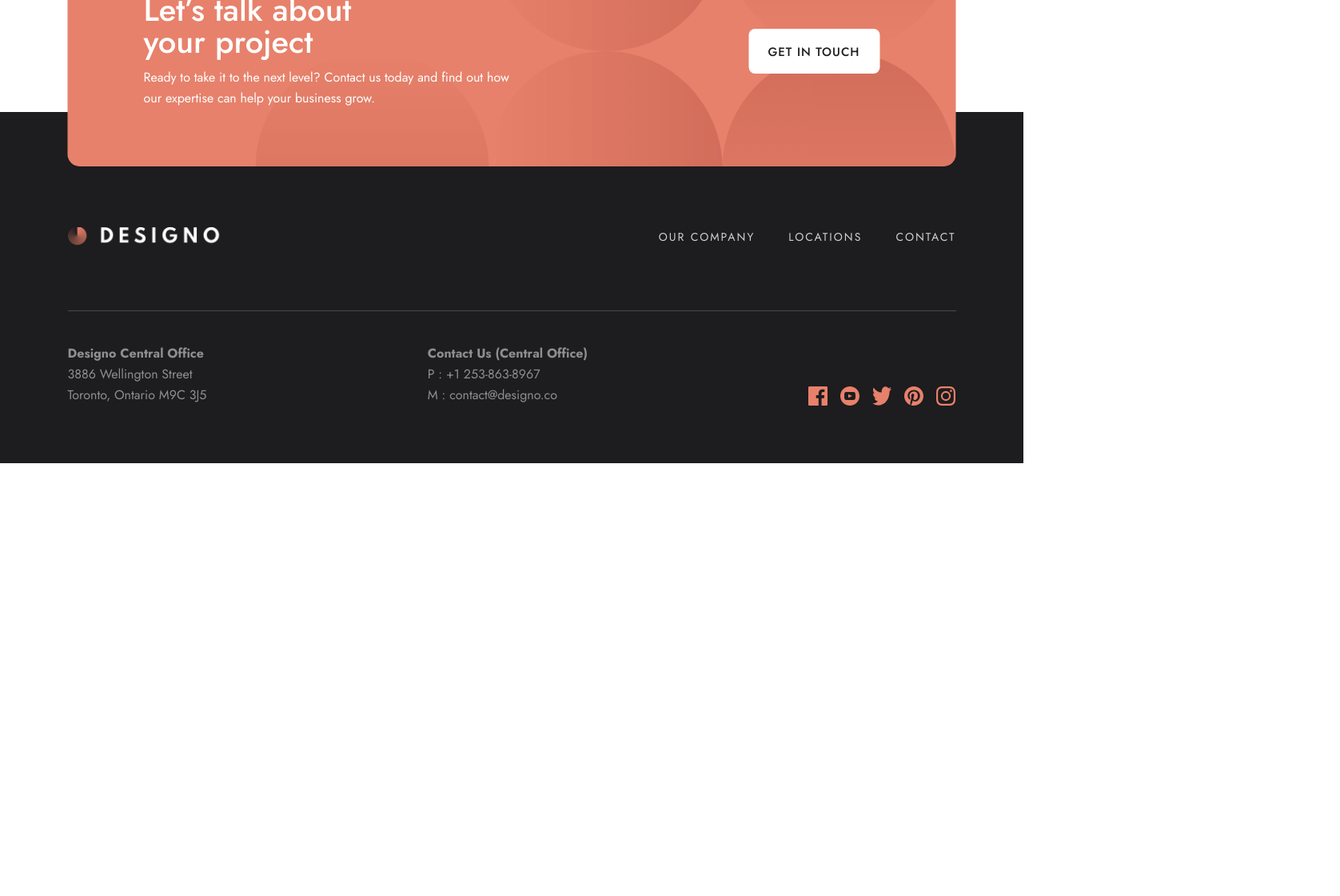
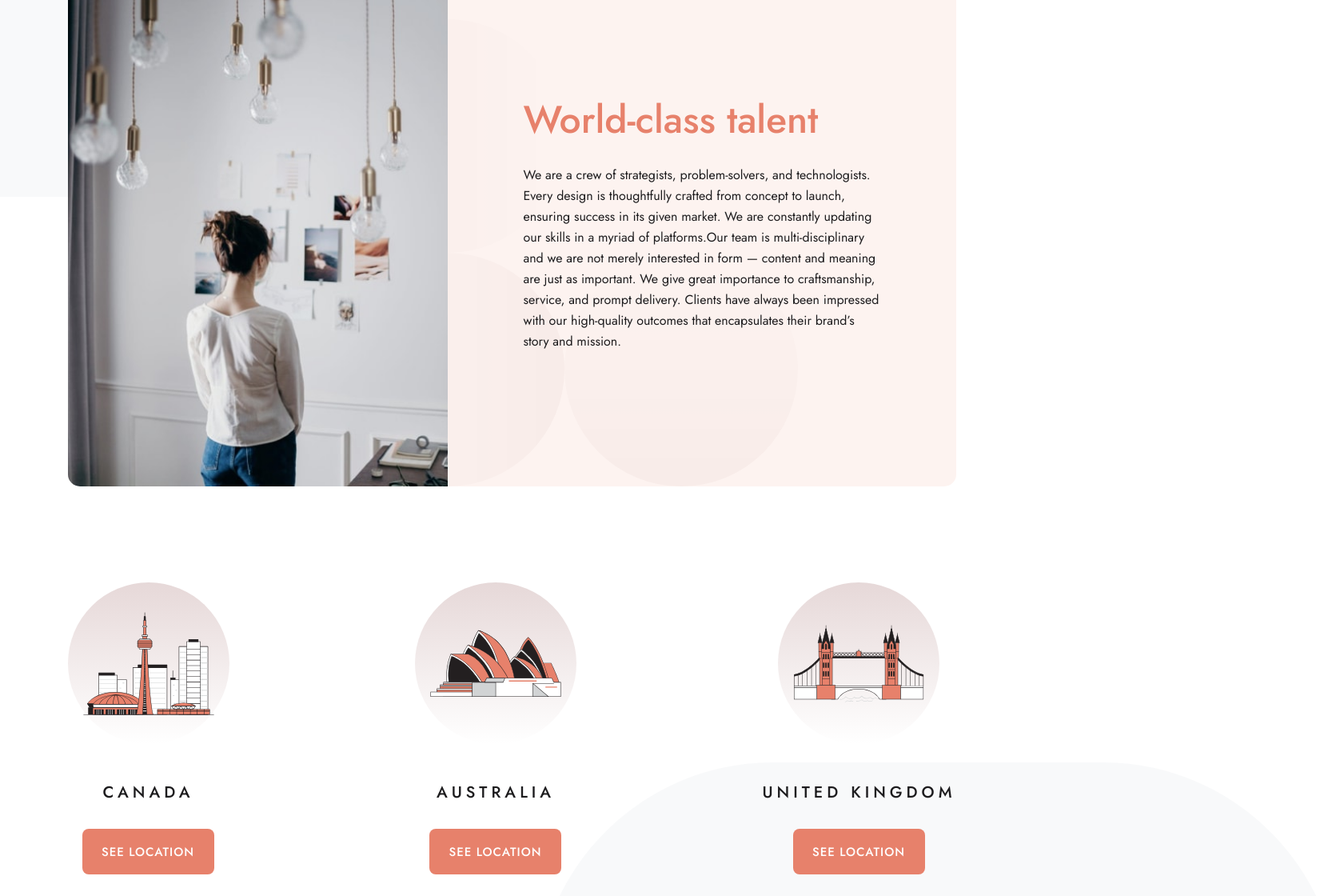
Before and after one commit to ZiadRefaey/Deisgno-FEM, a Next.js app: page /about in a window 1280 px wide. Shown: the part 820-1940 px from the top of the page at 80% size, 1676 px wide, since content can reach past the window. Before the commit the page ends 1399 px from the top, so only its background shows below. Built offline with nearby package versions, Linux system fonts and the light colour scheme.

Commit message:
style(about-us):Countries Locations list UI

```diff
--- a/app/_components/AboutSplitSection.jsx
+++ b/app/_components/AboutSplitSection.jsx
@@ -9,7 +9,7 @@ export default function AboutSplitSection({
   patternMobile,
   patternTablet,
   patternDesktop,
-  imageWdith,
+  gridCols,
   fullWidthMobile,
   imageSize,
   imageOrder,
@@ -23,7 +23,7 @@ export default function AboutSplitSection({
 }) {
   return (
     <SectionWrapper
-      className={`grid grid-cols-1 xl:grid-cols-[1fr,${imageWdith}px] md:rounded-[15px] overflow-hidden`}
+      className={`grid grid-cols-1 ${gridCols} md:rounded-[15px] overflow-hidden`}
       fullWidthMobile={fullWidthMobile}
     >
       <div className={`relative ${imageSize} ${imageOrder}`}>
@@ -35,7 +35,7 @@ export default function AboutSplitSection({
         />
       </div>
       <div
-        className={`px-6 py-20 relative ${bgColor} text-white text-center xl:text-start md:px-[58px] md:py-[64px] xl:py-[135px] xl:px-[95px] overflow-hidden`}
+        className={`px-6 py-20 relative ${bgColor} text-white text-center xl:text-start md:px-[58px] md:py-[64px] xl:py-[135px] flex items-center xl:items-start justify-center flex-col xl:px-[95px] overflow-hidden`}
       >
         <div className={`absolute ${patternSize} ${patternPositions}`}>
           <ResponsiveImage
--- a/app/_components/AboutUsHeader.jsx
+++ b/app/_components/AboutUsHeader.jsx
@@ -14,7 +14,7 @@ const AboutUsHeaderData = {
   patternTablet: BgPatternDesktop,
   patternDesktop: BgPatternDesktop,
   fullWidthMobile: true,
-  imageWdith: "476",
+  gridCols: "xl:grid-cols-[1fr,476px]",
   imageSize: "w-full h-[320px] xl:w-[475px] xl:h-full",
   imageOrder: "xl:order-2",
   bgColor: "bg-peach ",
@@ -38,7 +38,7 @@ export default function AboutUsHeader() {
       patternTablet={AboutUsHeaderData.patternTablet}
       patternDesktop={AboutUsHeaderData.patternDesktop}
       fullWidthMobile={AboutUsHeaderData.fullWidthMobile}
-      imageWdith={AboutUsHeaderData.imageWdith}
+      gridCols={AboutUsHeaderData.gridCols}
       imageSize={AboutUsHeaderData.imageSize}
       imageOrder={AboutUsHeaderData.imageOrder}
       bgColor={AboutUsHeaderData.bgColor}
--- /dev/null
+++ b/app/_components/AboutUsWorldClassTalent.jsx
@@ -0,0 +1,52 @@
+import ImageMobile from "@/public/about/mobile/image-world-class-talent.jpg";
+import ImageTablet from "@/public/about/tablet/image-world-class-talent.jpg";
+import ImageDesktop from "@/public/about/desktop/image-world-class-talent.jpg";
+
+import Pattern from "@/public/shared/desktop/bg-pattern-three-circles.svg";
+import AboutSplitSection from "./AboutSplitSection";
+
+const WorldClassTalentData = {
+  imageMobile: ImageMobile,
+  imageTablet: ImageTablet,
+  imageDesktop: ImageDesktop,
+  patternMobile: Pattern,
+  patternTablet: Pattern,
+  patternDesktop: Pattern,
+  fullWidthMobile: true,
+  gridCols: "xl:grid-cols-[475px,1fr]",
+  imageSize: "w-full h-[320px] xl:w-[475px] xl:h-[650px]",
+  imageOrder: "",
+  bgColor: "bg-beige",
+  patternPositions:
+    "top-0 left-0  md:left-[94px] md:top-auto md:bottom-[336px] xl:bottom-0 xl:left-[-146px]",
+  patternSize: "h-[584px] w-[584px]",
+  titleColor: "text-peach",
+  title: "World-class talent",
+  paragraph:
+    "We are a crew of strategists, problem-solvers, and technologists. Every design is thoughtfully crafted from concept to launch, ensuring success in its given market. We are constantly updating our skills in a myriad of platforms.Our team is multi-disciplinary and we are not merely interested in form — content and meaning are just as important. We give great importance to craftsmanship, service, and prompt delivery. Clients have always been impressed with our high-quality outcomes that encapsulates their brand’s story and mission.",
+  paragraphColor: "text-black",
+};
+
+export default function AboutUsWorldClassTalent() {
+  return (
+    <AboutSplitSection
+      imageMobile={WorldClassTalentData.imageMobile}
+      imageTablet={WorldClassTalentData.imageTablet}
+      imageDesktop={WorldClassTalentData.imageDesktop}
+      patternMobile={WorldClassTalentData.patternMobile}
+      patternTablet={WorldClassTalentData.patternTablet}
+      patternDesktop={WorldClassTalentData.patternDesktop}
+      fullWidthMobile={WorldClassTalentData.fullWidthMobile}
+      gridCols={WorldClassTalentData.gridCols}
+      imageSize={WorldClassTalentData.imageSize}
+      imageOrder={WorldClassTalentData.imageOrder}
+      bgColor={WorldClassTalentData.bgColor}
+      patternPositions={WorldClassTalentData.patternPositions}
+      patternSize={WorldClassTalentData.patternSize}
+      title={WorldClassTalentData.title}
+      titleColor={WorldClassTalentData.titleColor}
+      paragraph={WorldClassTalentData.paragraph}
+      paragraphColor={WorldClassTalentData.paragraphColor}
+    />
+  );
+}
--- /dev/null
+++ b/app/_components/CountryLocationCard.jsx
@@ -0,0 +1,27 @@
+import React from "react";
+import IllustrationWithCircleBg from "./IllustrationWithCircleBg";
+import PrimaryButton from "./PrimaryButton";
+
+export default function CountryLocationCard({
+  title,
+  rotation,
+  illustration,
+  dimensions,
+}) {
+  return (
+    <div className="flex flex-col items-center justify-center gap-12">
+      <IllustrationWithCircleBg
+        alt={title}
+        rotation={rotation}
+        illustraion={illustration}
+        dimensions={dimensions}
+      />
+      <div className="flex flex-col items-center justify-center gap-8">
+        <p className="text-headingS uppercase text-black">{title}</p>
+        <PrimaryButton variant={"dark"} href="/locations">
+          SEE LOCATION
+        </PrimaryButton>
+      </div>
+    </div>
+  );
+}
--- /dev/null
+++ b/app/_components/CountryLocationsList.jsx
@@ -0,0 +1,41 @@
+import CanadaIllustration from "@/public/shared/desktop/illustration-canada.svg";
+import AustraliaIllustration from "@/public/shared/desktop/illustration-australia.svg";
+import UKIllustration from "@/public/shared/desktop/illustration-united-kingdom.svg";
+import CountryLocationCard from "./CountryLocationCard";
+import SectionWrapper from "./SectionWrapper";
+
+const LocationsList = [
+  {
+    title: "Canada",
+    illustration: CanadaIllustration,
+    rotation: "rotate-0",
+    dimensions: "w-[182px] h-[143px]",
+  },
+  {
+    title: "Australia",
+    illustration: AustraliaIllustration,
+    rotation: "rotate-0",
+    dimensions: "w-[182px] h-[93px]",
+  },
+  {
+    title: "United Kingdom",
+    illustration: UKIllustration,
+    rotation: "rotate-0",
+    dimensions: "w-[181px] h-[108px]",
+  },
+];
+export default function CountryLocationsList() {
+  return (
+    <SectionWrapper className="flex flex-col items-center justify-center gap-12 md:gap-20 xl:flex-row xl:gap-0 xl:justify-between">
+      {LocationsList.map((Location) => (
+        <CountryLocationCard
+          key={Location.title}
+          title={Location.title}
+          rotaion={Location.rotation}
+          dimensions={Location.dimensions}
+          illustration={Location.illustration}
+        />
+      ))}
+    </SectionWrapper>
+  );
+}
--- a/app/_components/Home/FeaturedCard.jsx
+++ b/app/_components/Home/FeaturedCard.jsx
@@ -1,6 +1,4 @@
-import HeroPattern from "@/public/home/desktop/bg-pattern-hero-home.svg";
-
-import Image from "next/image";
+import IllustrationWithCircleBg from "../IllustrationWithCircleBg";
 
 export default function FeaturedCard({
   illustraion,
@@ -11,21 +9,12 @@ export default function FeaturedCard({
 }) {
   return (
     <div className="flex flex-col gap-12 md:flex-row xl:flex-col items-center justify-center">
-      <div className="relative flex items-center justify-center w-[202px] h-[202px]">
-        <div className={`relative ${dimensions}`}>
-          <Image
-            src={illustraion}
-            alt={`${title}'s illustration`}
-            className="w-full h-full object-cover"
-            fill
-          />
-        </div>
-        <div
-          className={`absolute top-0 left-0 w-full h-full -z-10 ${rotation}`}
-        >
-          <Image src={HeroPattern} className="w-full h-full" alt="pattern" />
-        </div>
-      </div>
+      <IllustrationWithCircleBg
+        dimensions={dimensions}
+        rotation={rotation}
+        alt={title}
+        illustraion={illustraion}
+      />
       <div className="text-black text-center md:text-start xl:text-center">
         {" "}
         <p className="text-headingS uppercase mb-8 md:mb-4 xl:mb-8">{title}</p>
--- a/app/_components/LeafPattern.jsx
+++ b/app/_components/LeafPattern.jsx
@@ -3,7 +3,7 @@ import Leaf from "@/public/shared/desktop/bg-pattern-leaf.svg";
 
 export default function LeafPattern({ className }) {
   return (
-    <div className={`w-[1006px] h-[594px] absolute ${className}`}>
+    <div className={`w-[1006px] h-[594px] -z-10 absolute ${className}`}>
       <Image
         src={Leaf}
         alt="Leaf Pattern"
--- a/app/_components/PrimaryButton.jsx
+++ b/app/_components/PrimaryButton.jsx
@@ -1,13 +1,19 @@
+import Link from "next/link";
 import React from "react";
 
-export default function PrimaryButton({ children, variant, className }) {
+export default function PrimaryButton({
+  children,
+  variant,
+  className,
+  href = "/",
+}) {
   return (
     <button
       className={`pl-6 pr-[25px] pt-[18px] pb-[16px] rounded-lg text-[15px] font-medium tracking-[1px] ${
         variant === "light" ? "bg-white text-black" : "bg-peach text-white "
       } transition-all duration-150 hover:bg-light-peach w-auto inline-block ${className}`}
     >
-      {children}
+      <Link href={href}>{children}</Link>
     </button>
   );
 }
--- a/app/about/page.jsx
+++ b/app/about/page.jsx
@@ -1,5 +1,16 @@
+import Image from "next/image";
 import AboutUsHeader from "../_components/AboutUsHeader";
-
+import AboutUsWorldClassTalent from "../_components/AboutUsWorldClassTalent";
+import LeafPattern from "../_components/LeafPattern";
+import CountryLocationsList from "../_components/CountryLocationsList";
 export default function AboutUs() {
-  return <AboutUsHeader />;
+  return (
+    <div className="relative">
+      <LeafPattern className={"left-0 top-[320px]"} />
+      <LeafPattern className={"right-[-396px] top-[1621px]"} />
+      <AboutUsHeader />
+      <AboutUsWorldClassTalent />
+      <CountryLocationsList />
+    </div>
+  );
 }
```
